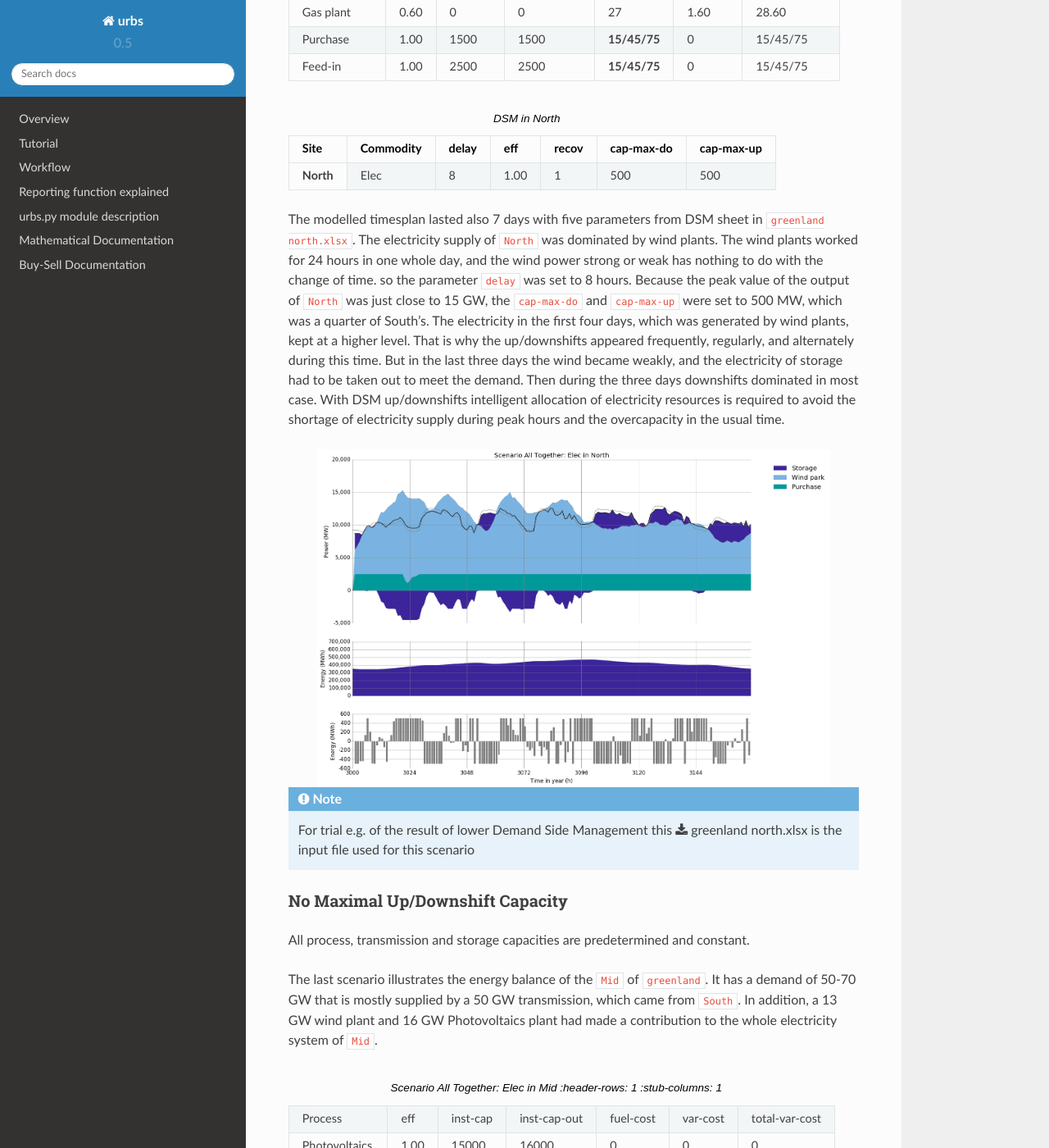
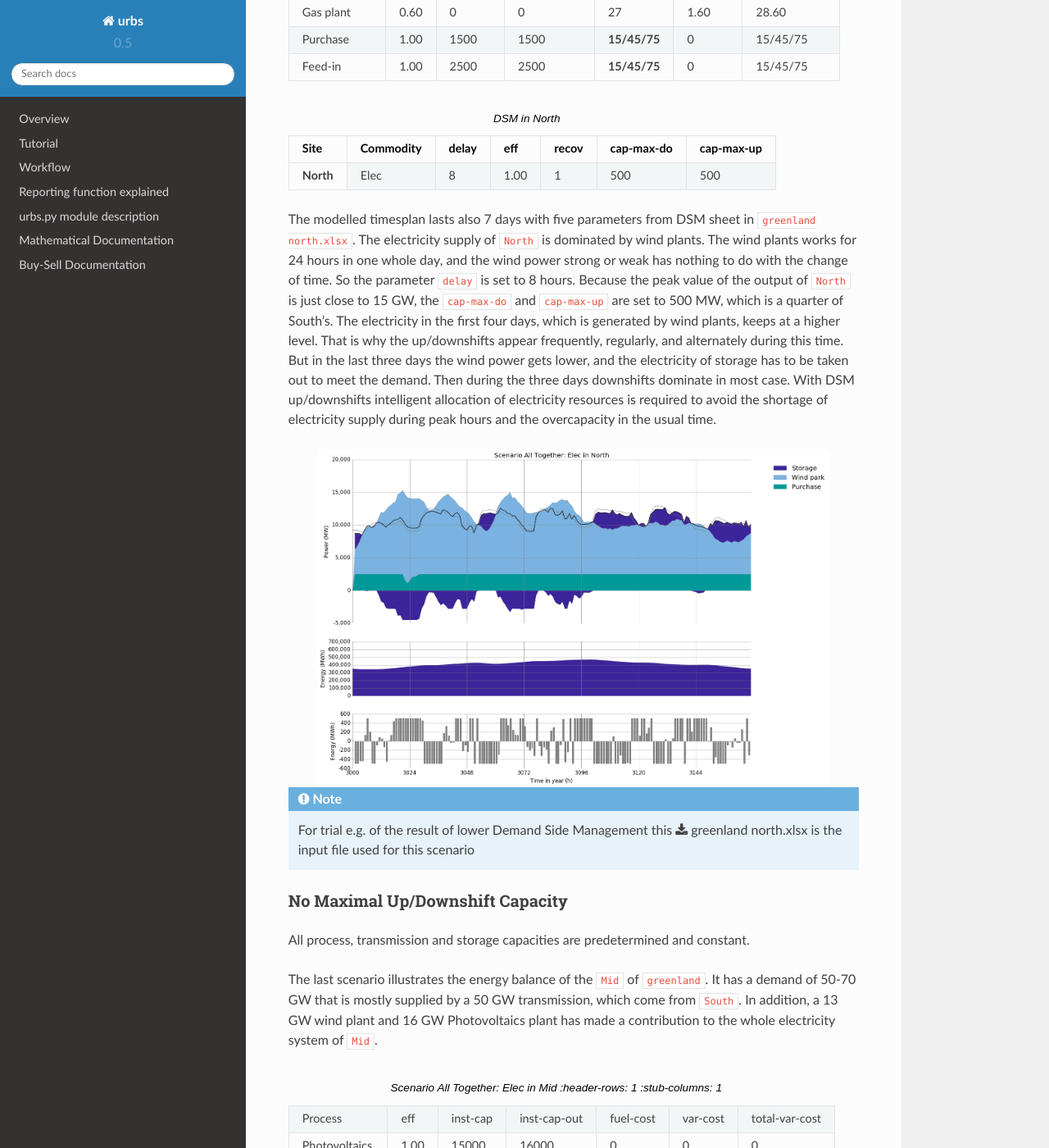
Before and after one commit to tum-ens/urbs, a Sphinx documentation site: the page built from doc/dsmdoc.rst, in a window 1280 px wide and 1400 px high, scrolled down 3942 px. Shown: the whole window at 82% size. Built offline with Sphinx 7.4.7 and the Read the Docs theme 2.0.0, drawn with Linux system fonts in a browser that asks for light colours; some of the changed text lies outside the part shown.

Commit message:
Update dsmdoc.rst

```diff
--- a/doc/dsmdoc.rst
+++ b/doc/dsmdoc.rst
@@ -111,8 +111,7 @@ storage has to be taken out to meet the demand. At the midnight of the 5th day
 electricity capacity come to the lowest point of all, and the output and input
 keep nearly in balance.  Not only the frequency of scenario_base ``up/downshifts``,
 but also the amount of times of ``up/downshifts`` will decrease correspondingly.
-There is relative more volatility of electricity capacity in the seven days
-simulation than it without DSM.
+There is relative more volatility of electricity capacity in the seven days simulation than it without DSM.
 
 
 .. image:: greenland/scenario_all_together-Elec-South-sum.png
@@ -147,9 +146,9 @@ Low Maximal Up/Downshift Capacity
 All process, transmission and storage capacities are predetermined and constant.
 
 For the second scenario, the ``North`` of greenland will replaced the ``South``.
-Compared to the ``South``, the electricity supply of ``North`` was relatively
-simple and independent. It had a demand of 10000-15000 MW, and the supply was
-dominated by wind plants. Additionally there was about 2500 MW needed to be
+Compared to the ``South``, the electricity supply of ``North`` is relatively
+simple and independent. It has a demand of 10000-15000 MW, and the supply is
+dominated by wind plants. Additionally there is about 2500 MW needed to be
 provided by Purchase.
 
 .. csv-table:: Scenario All Together: Elec in North
@@ -172,17 +171,17 @@ provided by Purchase.
 	North,    Elec,      8,    1.00,    1,       500,         500
 
 
-The modelled timesplan lasted also 7 days with five parameters from DSM sheet in
-``greenland north.xlsx``.  The electricity supply of ``North`` was dominated by
-wind plants. The wind plants worked for 24 hours in one whole day, and the wind
-power strong or weak has nothing to do with the change of time. so the parameter
-``delay`` was set to 8 hours. Because the peak value of the output of ``North``
-was just close to 15 GW, the ``cap-max-do`` and ``cap-max-up`` were set to 500 MW,
-which was a quarter of South's. The electricity in the first four days, which was
-generated by wind plants, kept at a higher level. That is why the up/downshifts
-appeared frequently, regularly, and alternately during this time. But in the last
-three days the wind became weakly, and the electricity of storage had to be taken
-out to meet the demand. Then during the three days downshifts dominated in most
+The modelled timesplan lasts also 7 days with five parameters from DSM sheet in
+``greenland north.xlsx``.  The electricity supply of ``North`` is dominated by
+wind plants. The wind plants works for 24 hours in one whole day, and the wind
+power strong or weak has nothing to do with the change of time. So the parameter
+``delay`` is set to 8 hours. Because the peak value of the output of ``North``
+is just close to 15 GW, the ``cap-max-do`` and ``cap-max-up`` are set to 500 MW,
+which is a quarter of South's. The electricity in the first four days, which is
+generated by wind plants, keeps at a higher level. That is why the up/downshifts
+appear frequently, regularly, and alternately during this time. But in the last
+three days the wind power gets lower, and the electricity of storage has to be taken
+out to meet the demand. Then during the three days downshifts dominate in most
 case. With DSM up/downshifts intelligent allocation of electricity resources is
 required to avoid the shortage of electricity supply during peak hours and the
 overcapacity in the usual time.
@@ -206,8 +205,8 @@ All process, transmission and storage capacities are predetermined and constant.
 
 The last scenario illustrates the energy balance of the ``Mid`` of ``greenland``.
 It has a demand of 50-70 GW that is mostly supplied by a 50 GW transmission, which
-came from ``South``. In addition, a 13 GW wind plant and 16 GW Photovoltaics plant
-had made a contribution to the whole electricity system of ``Mid``.
+come from ``South``. In addition, a 13 GW wind plant and 16 GW Photovoltaics plant
+has made a contribution to the whole electricity system of ``Mid``.
 
 
 .. csv-table:: Scenario All Together: Elec in Mid
@@ -233,7 +232,7 @@ had made a contribution to the whole electricity system of ``Mid``.
 
 
 Because of the adequate power supply in ``Mid`` the parameters ``delay``, ``cap-max-do``
-and ``cap-max-up`` were set to 0. It means that there was no more DSM in the electricity
+and ``cap-max-up`` are set to 0. It means that there is no more DSM in the electricity
 system of ``Mid`` to constraint the commodities.
 
 
```
